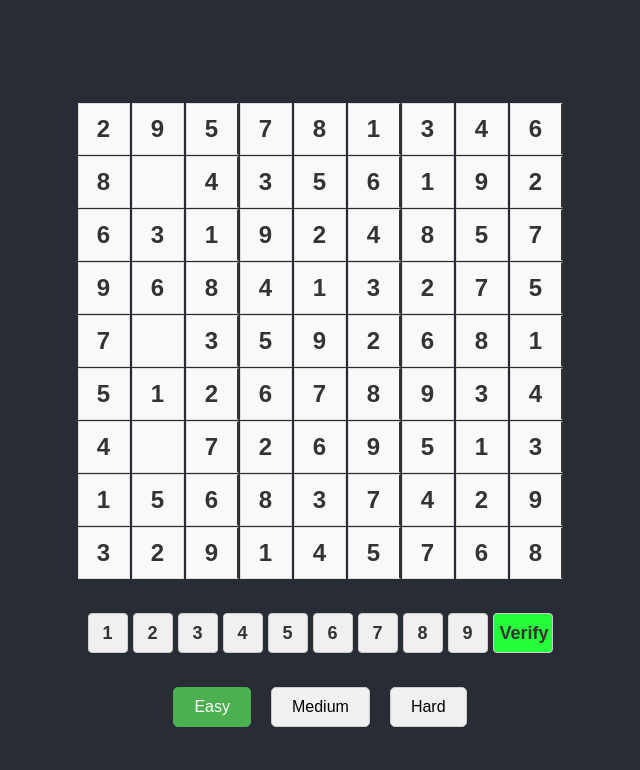
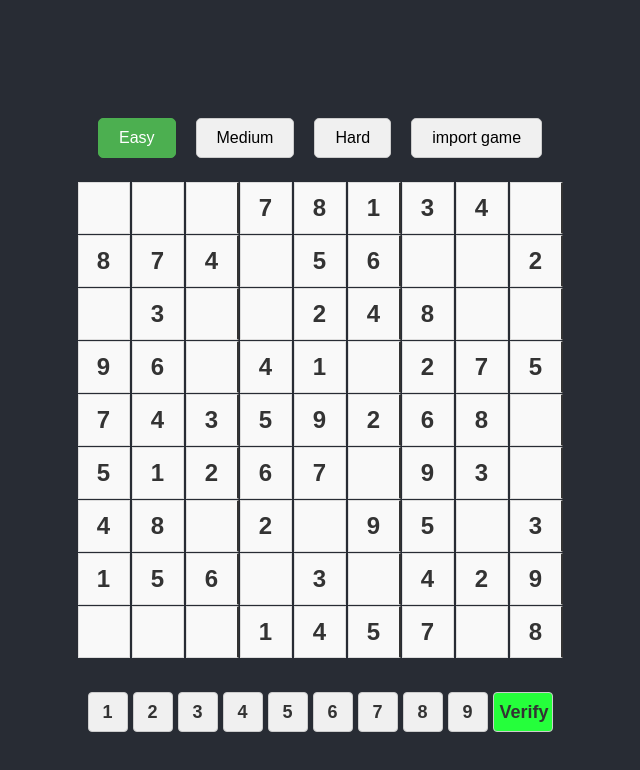
Before and after one commit to MouhamadKraytem/SudokuGame, a React (Create React App) app: page / in a window 1280 px wide. Shown: the top 770 px of the page, without its empty margins (320-960 px from the left). Built offline with nearby package versions, Linux system fonts and the light colour scheme.

Commit message:
fixing game algorithm problem

```diff
--- a/src/App.tsx
+++ b/src/App.tsx
@@ -13,6 +13,7 @@ import { findDuplicates } from './utils/findDuplicates';
 import { generatePuzzle } from './utils/generateBoard';
 
 type Cell = { value: number; isEditable: boolean };
+// eslint-disable-next-line @typescript-eslint/no-redeclare
 type Board = Cell[][];
 function App() {
 	const initialBoard = generatePuzzle("easy");
@@ -50,9 +51,9 @@ function App() {
 
 	return (
 		<div className="app">
+			<DifficultySelect onDifficultyChange={handleDifficultyChange} selectedDifficulty={selectedDifficulty} />
 			<Board board={board} onCellClick={handleCellClick} duplicates={duplicates} />
-      <SelectionBar onSelect={handleNumberSelect} selectedValue={selectedNumber} board={board}/>
-      <DifficultySelect onDifficultyChange={handleDifficultyChange} selectedDifficulty={selectedDifficulty} />
+			<SelectionBar onSelect={handleNumberSelect} selectedValue={selectedNumber} board={board} />
 		</div>
 	);
 }
--- a/src/componants/Board.tsx
+++ b/src/componants/Board.tsx
@@ -1,6 +1,7 @@
 import React from 'react'
 import Cell from './Cell';
 import './board.css'
+import { log } from 'console';
 
 
 type BoardProps = {
@@ -12,6 +13,17 @@ type BoardProps = {
 
 
 export default function Board({ board, onCellClick, duplicates }: BoardProps) {
+	function printBoard(): void {
+		for (let row = 0; row < 9; row++) {
+			let rowValues = '';
+			for (let col = 0; col < 9; col++) {
+				rowValues += board[row][col].value + ' ';
+			}
+			console.log(rowValues.trim()); // Trim trailing spaces
+		}
+		console.log("#############################");
+	}
+	printBoard();
 	return (
 		<div className="board">
 			{board.map((row, rowIndex) => (
--- a/src/componants/DifficultySelect.tsx
+++ b/src/componants/DifficultySelect.tsx
@@ -33,6 +33,12 @@ function DiffuctySelect({ onDifficultyChange, selectedDifficulty }: DifficultySe
 			>
 				Hard
 			</button>
+			<button
+				className='difficulty-button'
+				onClick={()=>{console.log();}}
+			>
+				import game
+			</button>
 		</div>
 	);
 }
--- a/src/componants/cell.css
+++ b/src/componants/cell.css
@@ -1,34 +1,34 @@
 /* src/components/cell.css */
 
 .cell-container {
-  width: 50px;                /* Width of each cell */
-  height: 50px;               /* Height of each cell */
+	width: 50px;
+	height: 50px;
 	display: flex;
 	align-items: center;
 	justify-content: center;
-  border: 1px solid #ddd;     /* Light border for each cell */
-  font-size: 24px;            /* Font size for cell value */
+	border: 1px solid #ddd;
+	font-size: 24px;
 	font-weight: bold;
-  color: #333;                /* Dark text color */
-  background-color: #f9f9f9;  /* Light background color */
+	color: #333;
+	background-color: #f9f9f9;
 	cursor: pointer;
 	transition: background-color 0.2s ease;
 }
 
 .cell-container:hover {
-  background-color: #e0e0e0;  /* Slightly darker background on hover */
+	background-color: #e0e0e0;
 }
 
 .cell-container.duplicate {
-  background-color: #ffdddd; /* Light red background for duplicates */
-  border-color: #ff6666;     /* Red border for duplicates */
+	background-color: #ffdddd;
+	border-color: #ff6666;
 }
 .cell-container:nth-child(3n + 3) {
-  border-right: 2px solid #333;  /* Thicker right border every 3rd cell */
+	border-right: 2px solid #333;
 }
 
-.cell-container:nth-child(n + 19) {
-  border-bottom: 2px solid #333; /* Thicker bottom border every 3rd row */
+.cell-container:nth-child(n + 18) {
+	border-bottom: 1px solid #333;
 }
 
 .value {
@@ -41,9 +41,8 @@
 }
 
 .cell-container.editable {
-
 	cursor: pointer;
 }
 .cell-container.editable:hover {
-  background-color: #b8b8b8;  /* Slightly darker background on hover */
+	background-color: #b8b8b8;
 }
--- a/src/componants/difficultySelect.css
+++ b/src/componants/difficultySelect.css
@@ -20,7 +20,7 @@
 }
 
 .difficulty-button.active {
-  background-color: #4CAF50; /* Green background for selected difficulty */
+	background-color: #4caf50; /* Green background for selected difficulty */
 	color: white; /* White text for selected difficulty */
-  border-color: #4CAF50; /* Match border with the background */
+	border-color: #4caf50; /* Match border with the background */
 }
--- a/src/utils/generateBoard.ts
+++ b/src/utils/generateBoard.ts
@@ -1,7 +1,9 @@
 type Cell = { value: number; isEditable: boolean };
 type Board = Cell[][];
+
 const EMPTY = 0;
 
+// Generate puzzle based on difficulty
 export function generatePuzzle(difficulty: "easy" | "medium" | "hard"): Board {
 	const board = createFullBoard();
 	const clues = getCluesCount(difficulty);
@@ -9,15 +11,17 @@ export function generatePuzzle(difficulty: "easy" | "medium" | "hard"): Board {
 	return board;
 }
 
-// 1. Create a complete board using backtracking.
+// Create a valid, filled board using backtracking
 function createFullBoard(): Board {
 	const board: Board = Array.from({ length: 9 }, () =>
-		Array(9).fill({ value: EMPTY, isEditable: true })
+		Array.from({ length: 9 }, () => ({ value: EMPTY, isEditable: true }))
 	);
+
 	fillBoard(board);
 	return board;
 }
 
+// Backtracking to fill the board with valid numbers
 function fillBoard(board: Board): boolean {
 	for (let row = 0; row < 9; row++) {
 		for (let col = 0; col < 9; col++) {
@@ -25,33 +29,64 @@ function fillBoard(board: Board): boolean {
 				const numbers = shuffleArray([1, 2, 3, 4, 5, 6, 7, 8, 9]);
 				for (const num of numbers) {
 					if (isSafe(board, row, col, num)) {
-						board[row][col] = { value: num, isEditable: false }; // Fill with a fixed number
+						board[row][col] = { value: num, isEditable: false };
 						if (fillBoard(board)) return true;
 						board[row][col] = { value: EMPTY, isEditable: true }; // Backtrack
 					}
 				}
-				return false;
+				return false; // No valid number found, backtrack
 			}
 		}
 	}
-	return true;
+	return true; // Board is complete
 }
 
-// 2. Remove cells based on difficulty.
-// 2. Remove cells based on difficulty to create a solvable puzzle.
+// Helper function to check if a number is safe to place
+function isSafe(board: Board, row: number, col: number, num: number): boolean {
+	return (
+		!board[row].some((cell) => cell.value === num) && // Check row
+		!board.some((r) => r[col].value === num) && // Check column
+		!get3x3Grid(board, row, col).some((cell) => cell.value === num) // Check 3x3 grid
+	);
+}
+
+// Helper function to get the 3x3 grid for a given cell
+function get3x3Grid(board: Board, row: number, col: number): Cell[] {
+	const startRow = Math.floor(row / 3) * 3;
+	const startCol = Math.floor(col / 3) * 3;
+	const grid: Cell[] = [];
+	for (let r = startRow; r < startRow + 3; r++) {
+		for (let c = startCol; c < startCol + 3; c++) {
+			grid.push(board[r][c]);
+		}
+	}
+	return grid;
+}
+
+// Shuffle the array randomly
+function shuffleArray<T>(array: T[]): T[] {
+	for (let i = array.length - 1; i > 0; i--) {
+		const j = Math.floor(Math.random() * (i + 1));
+		[array[i], array[j]] = [array[j], array[i]];
+	}
+	return array;
+}
+
+// Function to determine the number of clues based on difficulty
 function getCluesCount(difficulty: "easy" | "medium" | "hard"): number {
 	switch (difficulty) {
 		case "easy":
-			return 44; // Around 44 clues
+			return 55; // Easier puzzle with more clues
 		case "medium":
-			return 32; // Around 32 clues
+			return 32; // Moderate puzzle
 		case "hard":
-			return 28; // Around 28 clues
+			return 28; // Harder puzzle with fewer clues
 		default:
-			return 36;
+			return 36; // Default medium
 	}
 }
 
+// Remove cells from the board to create the puzzle
 function removeCells(board: Board, cellsToRemove: number): void {
 	let removed = 0;
 	const cells: [number, number][] = [];
@@ -69,13 +104,13 @@ function removeCells(board: Board, cellsToRemove: number): void {
 	for (const [row, col] of cells) {
 		if (board[row][col].value !== EMPTY) {
 			const backup = board[row][col].value;
-			board[row][col] = { value: EMPTY, isEditable: true }; // Make the cell editable and empty
+			board[row][col] = { value: EMPTY, isEditable: true };
 
 			// Check if the puzzle still has a unique solution
 			if (hasUniqueSolution(board)) {
 				removed++;
 			} else {
-				board[row][col] = { value: backup, isEditable: false }; // Restore if no unique solution
+				board[row][col] = { value: backup, isEditable: false };
 			}
 
 			if (removed === cellsToRemove) {
@@ -85,10 +120,11 @@ function removeCells(board: Board, cellsToRemove: number): void {
 	}
 }
 
-
-// 3. Check if the board has a unique solution.
+// Function to check if the puzzle has a unique solution
 function hasUniqueSolution(board: Board): boolean {
 	let solutions = 0;
+
+	// Try to solve the board recursively
 	function solve(board: Board): boolean {
 		for (let row = 0; row < 9; row++) {
 			for (let col = 0; col < 9; col++) {
@@ -98,46 +134,18 @@ function hasUniqueSolution(board: Board): boolean {
 							board[row][col] = { value: num, isEditable: false };
 							if (solve(board)) {
 								solutions++;
-								if (solutions > 1) return true; // Stop if more than one solution
+								if (solutions > 1) return false; // More than one solution found
 							}
-							board[row][col] = { value: EMPTY, isEditable: true };
+							board[row][col] = { value: EMPTY, isEditable: true }; // Backtrack
 						}
 					}
-					return false;
+					return false; // No solution found
 				}
 			}
 		}
-		return true;
+		return true; // Puzzle solved
 	}
+
 	solve(board);
-	return solutions === 1;
+	return solutions === 1; // Ensure only one solution
 }
-// Utility functions
-// Utility functions
-function isSafe(board: Board, row: number, col: number, num: number): boolean {
-	return (
-		!board[row].some(cell => cell.value === num) && // Check row
-		!board.some(r => r[col].value === num) &&       // Check column
-		!get3x3Grid(board, row, col).some(cell => cell.value === num) // Check 3x3 grid
-	);
-}
-
-function get3x3Grid(board: Board, row: number, col: number): Cell[] {
-	const startRow = Math.floor(row / 3) * 3;
-	const startCol = Math.floor(col / 3) * 3;
-	const grid: Cell[] = [];
-	for (let r = startRow; r < startRow + 3; r++) {
-		for (let c = startCol; c < startCol + 3; c++) {
-			grid.push(board[r][c]);
-		}
-	}
-	return grid;
-}
-
-function shuffleArray<T>(array: T[]): T[] {
-	for (let i = array.length - 1; i > 0; i--) {
-		const j = Math.floor(Math.random() * (i + 1));
-		[array[i], array[j]] = [array[j], array[i]];
-	}
-	return array;
-}
--- a/src/utils/isBoardCompleted.ts
+++ b/src/utils/isBoardCompleted.ts
@@ -1,10 +1,10 @@
+import { log } from "console";
+
 export const isBoardComplete = (
 	board: { value: number; isEditable: boolean }[][]
 ): boolean => {
 	// Helper function to check if an array contains all numbers from 1 to 9 (excluding empty cells)
-	const isUniqueSet = (
-		arr: { value: number; isEditable: boolean }[]
-	): boolean => {
+	const isUniqueSet = (arr: { value: number }[]): boolean => {
 		const seen = new Set<number>();
 		for (let cell of arr) {
 			if (cell.value < 1 || cell.value > 9 || seen.has(cell.value)) {
@@ -15,43 +15,51 @@ export const isBoardComplete = (
 		return true;
 	};
 
-	// Check rows for completeness
+	// Check rows for completeness and empty cells
 	for (let row = 0; row < 9; row++) {
-		const rowValues = board[row].filter((cell) => !cell.isEditable); // Filter out non-editable cells
-		if (rowValues.length === 9 && !isUniqueSet(rowValues)) {
-			// All cells should be filled
-			return false;
+		const rowValues = board[row].filter((cell) => cell.value !== 0); // Exclude empty cells
+		if (rowValues.length !== 9) {
+			return false; // Row has empty cells
+		}
+		if (!isUniqueSet(rowValues)) {
+			return false; // Duplicates found
 		}
 	}
 
-	// Check columns for completeness
+	// Check columns for completeness and empty cells
 	for (let col = 0; col < 9; col++) {
 		const columnValues = board
 			.map((row) => row[col])
-			.filter((cell) => !cell.isEditable);
-		if (columnValues.length === 9 && !isUniqueSet(columnValues)) {
-			return false;
+			.filter((cell) => cell.value !== 0); // Exclude empty cells
+		if (columnValues.length !== 9) {
+			return false; // Column has empty cells
+		}
+		if (!isUniqueSet(columnValues)) {
+			return false; // Duplicates found
 		}
 	}
 
-	// Check 3x3 grids for completeness
+	// Check 3x3 grids for completeness and empty cells
 	for (let boxRow = 0; boxRow < 3; boxRow++) {
 		for (let boxCol = 0; boxCol < 3; boxCol++) {
-			const grid: { value: number; isEditable: boolean }[] = [];
+			const grid: { value: number }[] = [];
 			for (let row = 0; row < 3; row++) {
 				for (let col = 0; col < 3; col++) {
 					const cell = board[boxRow * 3 + row][boxCol * 3 + col];
-					if (!cell.isEditable) {
-						// Only consider non-editable cells
-						grid.push(cell);
+					if (cell.value !== 0) {
+						grid.push(cell); // Exclude empty cells
 					}
 				}
 			}
-			if (grid.length === 9 && !isUniqueSet(grid)) {
-				return false;
+			if (grid.length !== 9) {
+				return false; // Grid has empty cells
+			}
+			if (!isUniqueSet(grid)) {
+				return false; // Duplicates found
 			}
 		}
 	}
+	console.log("Fff");
 
 	// If all checks pass, the board is complete
 	return true;
```
Lines whose indentation alone changed are shown as unchanged.
